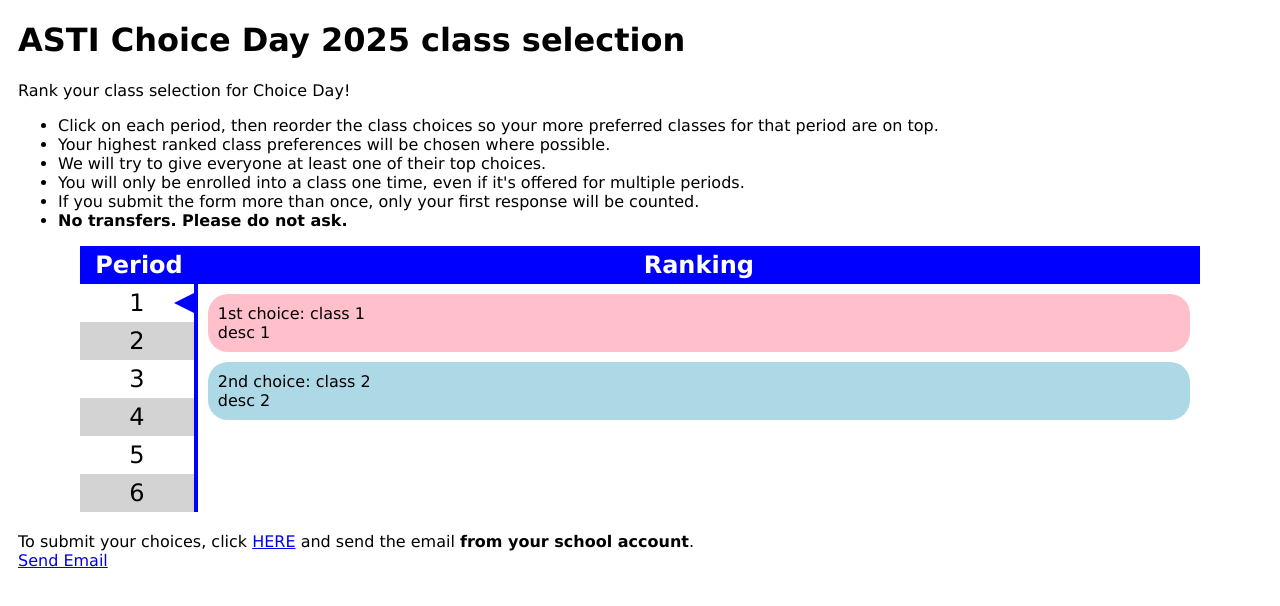
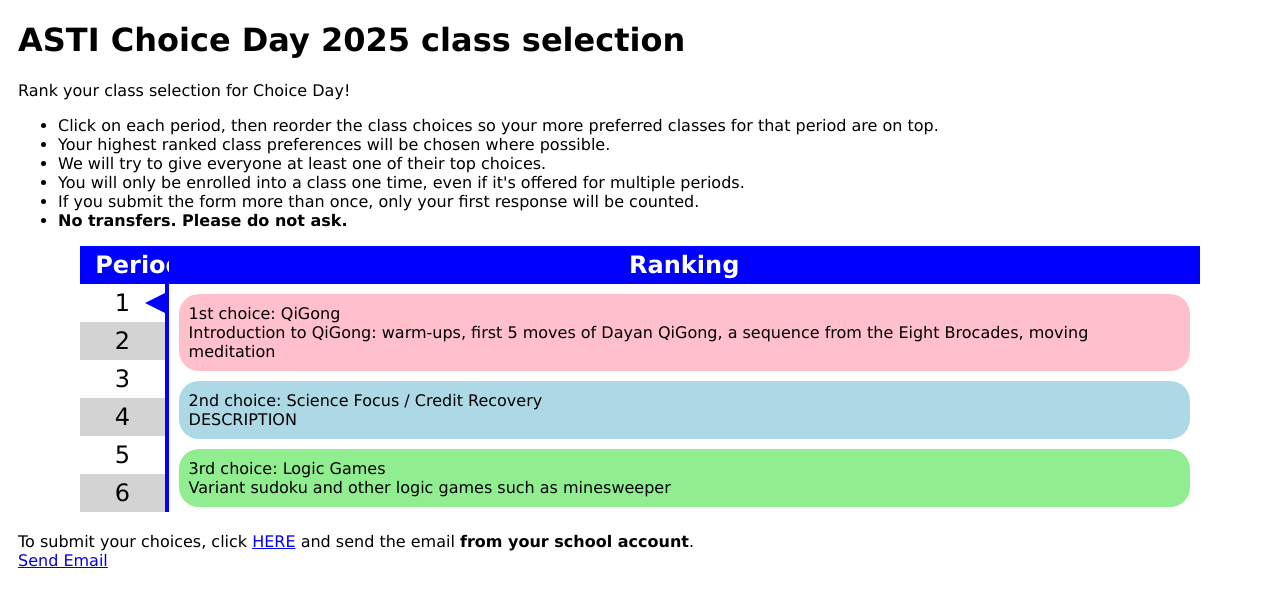
Before and after one commit to Hal-9k1/choice-day-form, a React app: page / in a window 1280 px wide. Shown: the top 606 px of the page. Built offline with nearby package versions, Linux system fonts and the light colour scheme; the HTML template or start-up script is replaced by a standard one.

Commit message:
Add some classes

```diff
--- a/src/App.js
+++ b/src/App.js
@@ -5,26 +5,112 @@
 const PERIODS = 6;
 const CHOICE_DATA = [
   {
-    name: 'class 1',
-    desc: 'desc 1',
+    name: 'QiGong',
+    desc: 'Introduction to QiGong: warm-ups, first 5 moves of Dayan QiGong, a sequence from the '
+      + 'Eight Brocades, moving meditation',
     textColor: 'black',
     backgroundColor: 'pink',
     periods: [1],
   },
   {
-    name: 'class 2',
-    desc: 'desc 2',
+    name: 'Science Focus / Credit Recovery',
+    desc: 'DESCRIPTION',
     textColor: 'black',
     backgroundColor: 'lightblue',
     periods: [1],
   },
   {
-    name: 'class 3',
-    desc: 'desc 3',
+    name: 'Logic Games',
+    desc: 'Variant sudoku and other logic games such as minesweeper',
+    textColor: 'black',
+    backgroundColor: 'lightgreen',
+    periods: [1],
+  },
+  {
+    name: 'Dalgona Coffee',
+		desc: 'Come join the queens in making dagona coffee, matcha, and fruit teas. You will learn '
+			+ 'how to whip up the most delectable coffee and then you get to DRINK ITT YUMM ',
+    textColor: 'black',
+    backgroundColor: 'lightgreen',
+    periods: [1],
+  },
+  {
+    name: 'Intro to Veganism',
+    desc: 'DESCRIPTION',
+    textColor: 'black',
+    backgroundColor: 'lightgreen',
+    periods: [1],
+  },
+
+  {
+    name: 'Friendship Bracelet Making',
+		desc: 'During this workshop leadership students will be leading an activity in making friendship '
+			+ 'bracelets out of embroidery string. Students will get the opportunity to follow along a beginner '
+			+ 'video to learn the basics in making a friendship bracelet. Students will be given enough time to '
+			+ 'complete their bracelet before moving onto another slightly more challenging bracelet pattern. '
+			+ 'Students can make as many bracelets as they want depending on the materials left over from the '
+			+ 'first bracelet.',
     textColor: 'black',
     backgroundColor: 'lightgreen',
     periods: [2],
   },
+
+  {
+    name: 'Karaoke',
+    desc: 'DESCRIPTION',
+    textColor: 'black',
+    backgroundColor: 'lightgreen',
+    periods: [2],
+  },
+
+  {
+    name: 'Intro to Veganism',
+    desc: 'DESCRIPTION',
+    textColor: 'black',
+    backgroundColor: 'lightgreen',
+    periods: [2],
+  },
+
+  {
+    name: 'Intro to Veganism',
+    desc: 'DESCRIPTION',
+    textColor: 'black',
+    backgroundColor: 'lightgreen',
+    periods: [2],
+  },
+
+  {
+    name: 'Intro to Veganism',
+    desc: 'DESCRIPTION',
+    textColor: 'black',
+    backgroundColor: 'lightgreen',
+    periods: [2],
+  },
+
+  {
+    name: 'Intro to Veganism',
+    desc: 'DESCRIPTION',
+    textColor: 'black',
+    backgroundColor: 'lightgreen',
+    periods: [2],
+  },
+
+  {
+    name: 'Intro to Veganism',
+    desc: 'DESCRIPTION',
+    textColor: 'black',
+    backgroundColor: 'lightgreen',
+    periods: [2],
+  },
+
+  {
+    name: 'Intro to Veganism',
+    desc: 'DESCRIPTION',
+    textColor: 'black',
+    backgroundColor: 'lightgreen',
+    periods: [2],
+  },
+
 ];
 
 function getDefaultChoices() {
```
